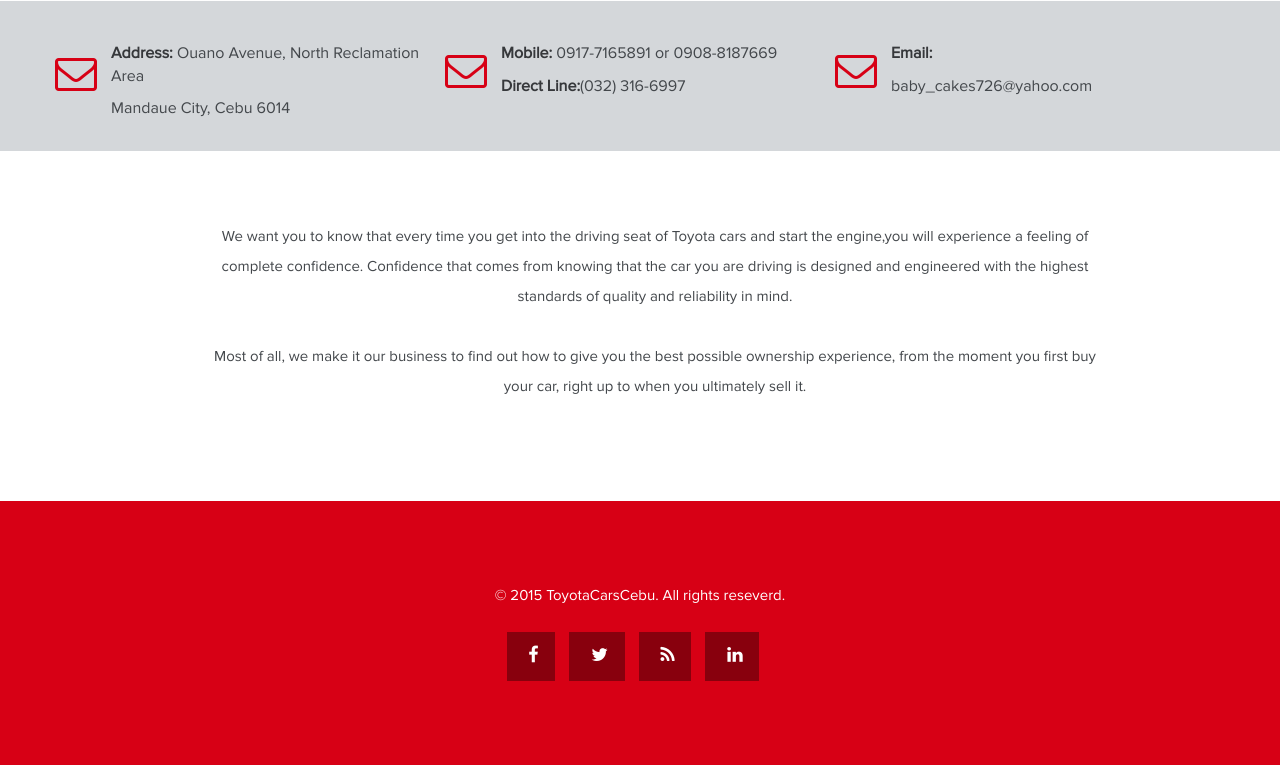
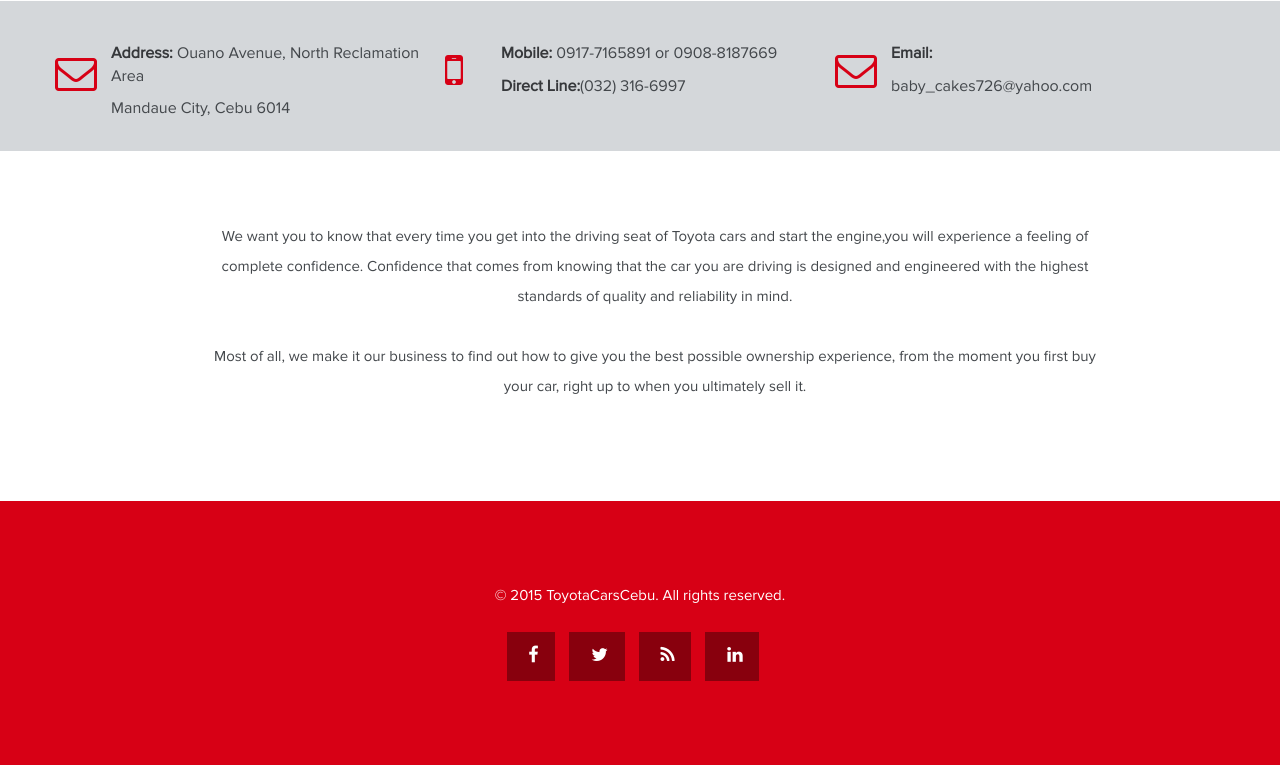
Before and after one commit to pwsumar/toyota, a PHP site: page / in a window 1280 px wide. Shown: the part 1737-2502 px from the top of the page. Run offline with PHP 8.4, Linux system fonts and the light colour scheme; some libraries are stand-ins or nearby versions.

Commit message:
footer, index

```diff
--- a/footer.php
+++ b/footer.php
@@ -1,5 +1,5 @@
 <div class="section-footer">
-	<p class="text-center">© 2015 ToyotaCarsCebu. All rights reseverd.</p>
+	<p class="text-center">© 2015 ToyotaCarsCebu. All rights reserved.</p>
 	<ul class="social-icon">
 		<li><a href=""><i class="fa fa-facebook"></i></a></li>
 		<li><a href=""><i class="fa fa-twitter"></i></a></li>
--- a/index.php
+++ b/index.php
@@ -153,7 +153,8 @@
 					</div>
 					<div class="col-md-4 p-0">
 						<div class="info-content">
-		       				<div class="info-icon"><i class="fa fa-envelope-o"></i></div>
+		       				<!-- <div class="info-icon"><i class="fa fa-envelope-o"></i></div> -->
+		       				<div class="info-icon"><i class="fa fa-mobile"></i></div>
 							<div class="info-details">
 								<p><span>Mobile: </span>0917-7165891 or 0908-8187669</p>
 								<div class="info-bottom">
```
